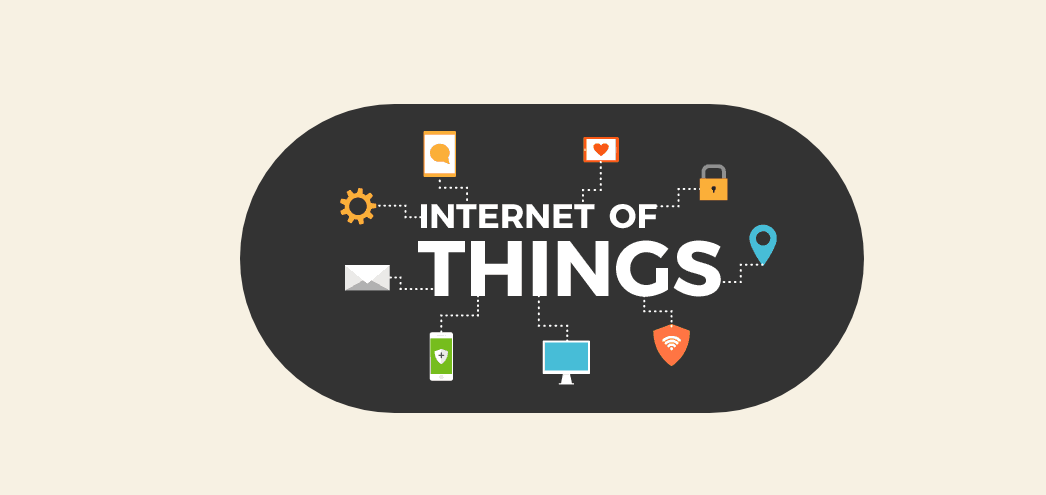
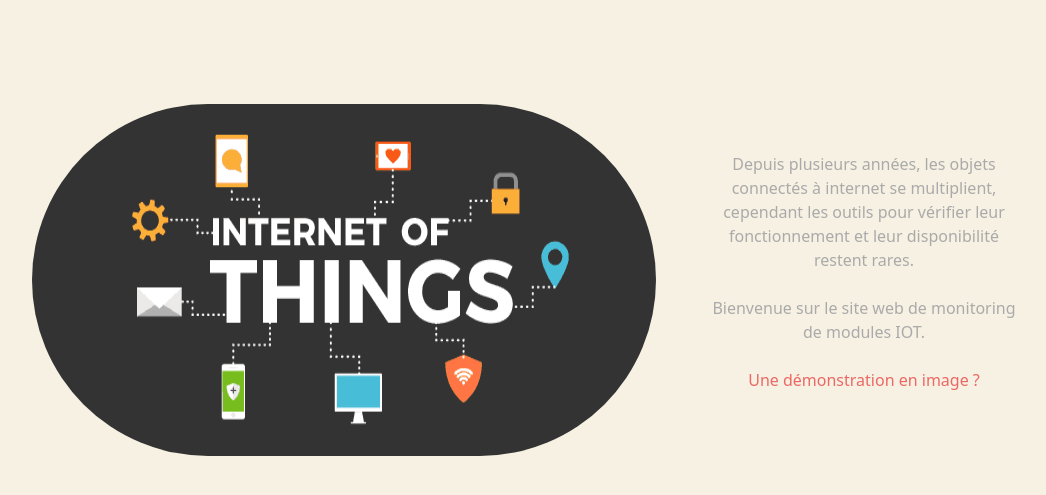
Before and after one commit to DevWebJr/IotModulesMonitoring, a Symfony app: template templates/home/index.html.twig in a window 1280 px wide. Shown: the part 59-554 px from the top of the page, without its empty margins (88-1134 px from the left). Run offline with Twig, Linux system fonts and the light colour scheme; the template is opened without the code that fills it, so the values that code supplies are empty; some libraries are stand-ins or nearby versions; some web fonts are replaced.

Commit message:
update homepage view

```diff
--- a/public/css/style.css
+++ b/public/css/style.css
@@ -4,6 +4,12 @@ body {
 
 a {
     text-decoration: none;
+}
+
+/*Home*/
+.speech {
+    min-width: 25vw;
+    max-width: 25vw;
 }
 
 /*MODULES*/
--- a/templates/home/index.html.twig
+++ b/templates/home/index.html.twig
@@ -3,9 +3,17 @@
 {% block title %}Page d'accueil{% endblock %}
 
 {% block body %}
-<div class="container-fluid d-flex justify-content-center mt-5">
-    <a href="{{path('home')}}">
+    <div class="container-fluid d-flex justify-content-center mt-5">
+
         <img class="rounded-pill" src="{{asset('images/wallpaper.png')}}" alt="image de la page d'accueil">
-    </a>
-</div>
+
+        <div class="speech m-5 text-secondary text-center">
+            <p>Depuis plusieurs années, les objets connectés à internet se multiplient, cependant les outils pour vérifier leur fonctionnement et leur disponibilité restent rares.
+                <br><br>Bienvenue sur le site web de monitoring de modules IOT.
+                <br><br>
+                <a href="{{ path('app_module_index') }}">Une démonstration en image ?</a>
+            </p>
+        </div>
+    </div>
+
 {% endblock %}
```
